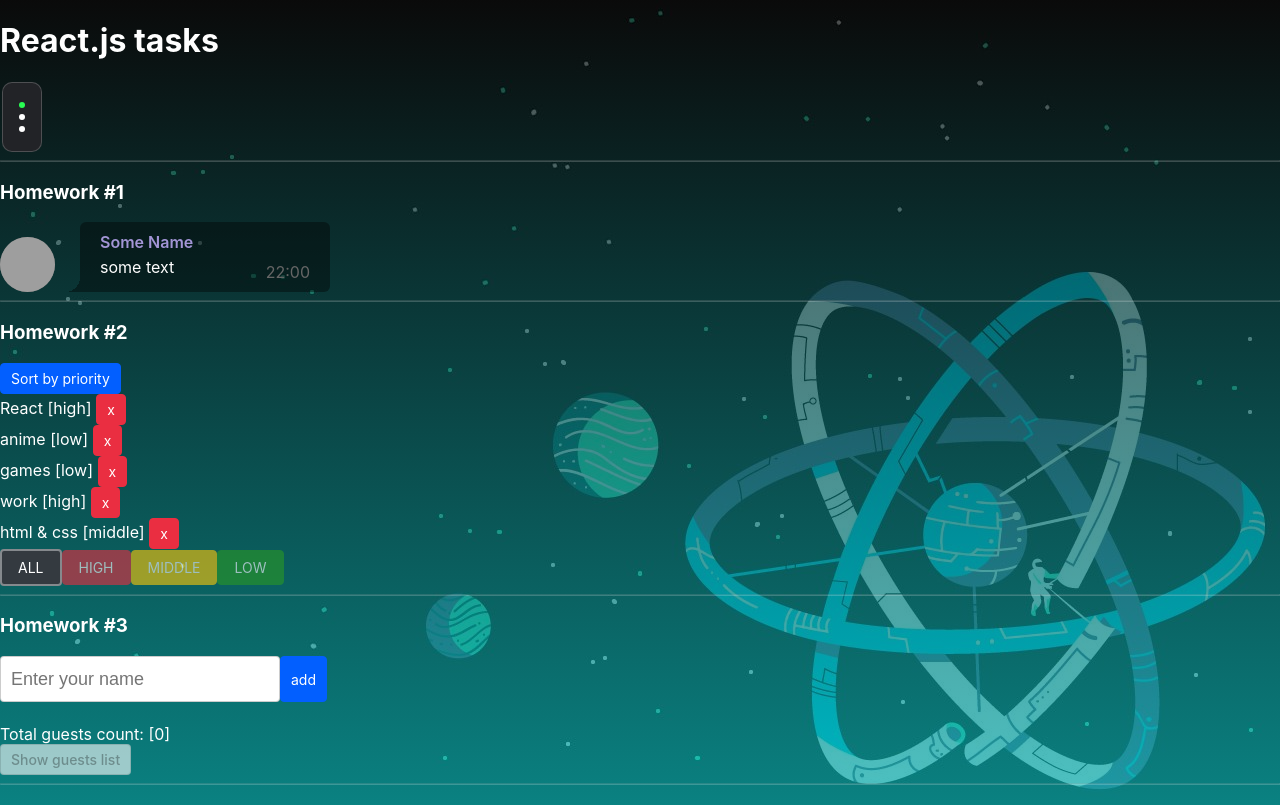
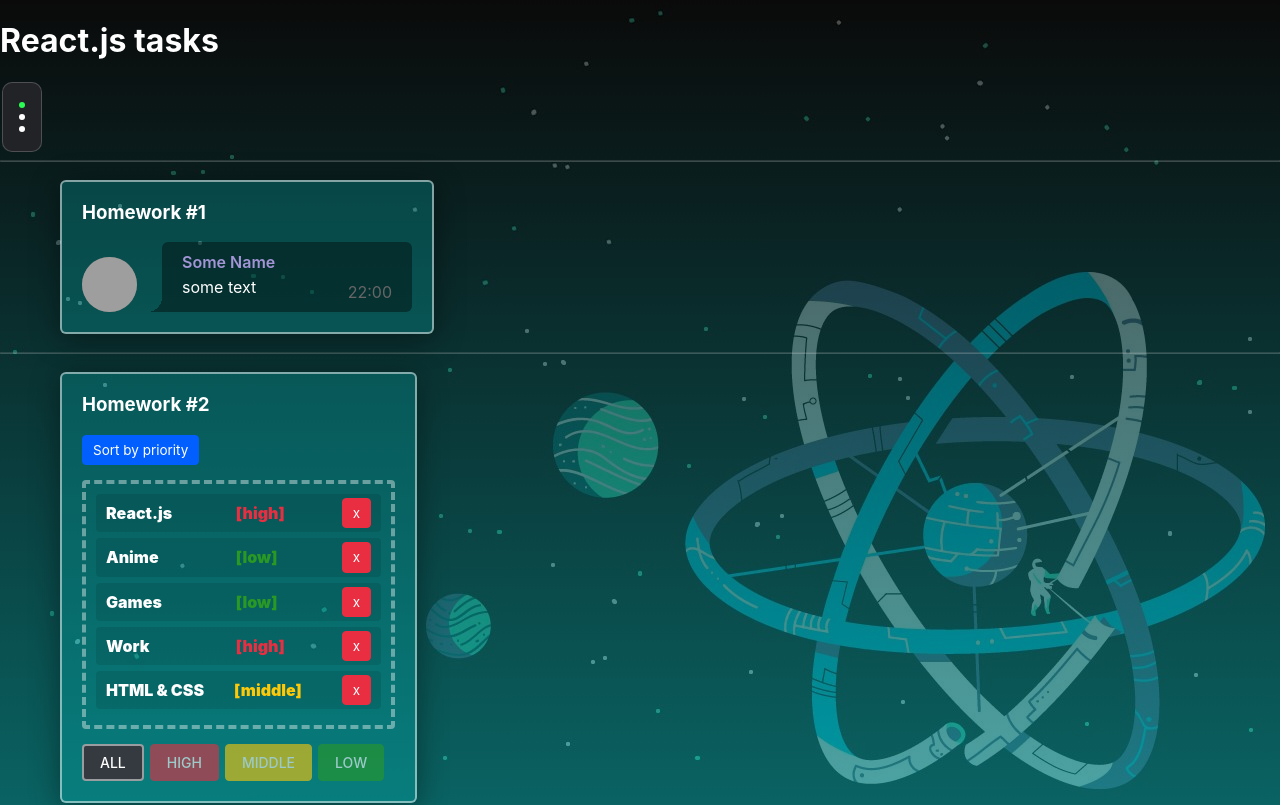
Before and after one commit to insane4l/INCUBATOR-Tasks-From-Ignat, a React (Create React App) app: page /#/pre-junior in a window 1280 px wide. Shown: the top 805 px of the page. Built offline with nearby package versions, Linux system fonts and the light colour scheme; grey boxes are pictures that could not be loaded.

Commit message:
Some styles added (HTML & CSS)

```diff
--- a/src/index.css
+++ b/src/index.css
@@ -4,6 +4,7 @@
 
 body {
     margin: 0;
+    padding-bottom: 50px;
     font-family: -apple-system, BlinkMacSystemFont, 'Segoe UI', 'Roboto', 'Oxygen',
     'Ubuntu', 'Cantarell', 'Fira Sans', 'Droid Sans', 'Helvetica Neue',
     sans-serif;
@@ -29,3 +30,13 @@
     outline: none;
     border: none;
 }
+
+.hw_section {
+    display: inline-block;
+    padding: 0 20px 20px 20px;
+    margin: 10px 0 10px 60px;
+    border: 2px solid rgba(255, 255, 255, .5);
+    border-radius: 6px;
+    background-color: rgba(0, 235, 235, 0.2);
+    box-shadow: 0 5px 30px rgb(0 0 0 / 40%);
+}
--- a/src/p2-homeworks/h1/HW1.tsx
+++ b/src/p2-homeworks/h1/HW1.tsx
@@ -12,10 +12,9 @@
     return (
         <div>
             <hr/>
+            <section className="hw_section">
+
                 <h3>Homework #1</h3>
-
-
-            {/*should work (должно работать)*/}
 
                 <Message
                     avatar={messageData.avatar}
@@ -24,6 +23,7 @@
                     time={messageData.time}
                 />
 
+            </section>
             {/* <hr/> */}
             {/*для личного творчества, могу проверить*/}
             {/*<AlternativeMessage/>*/}
--- a/src/p2-homeworks/h2/Affair.tsx
+++ b/src/p2-homeworks/h2/Affair.tsx
@@ -1,6 +1,7 @@
 import React from 'react'
 import SuperButton from '../h4/common/c2-SuperButton/SuperButton'
 import { AffairType } from './HW2'
+import s from './Affairs.module.css'
 
 type AffairPropsType = {
     affair: AffairType
@@ -12,12 +13,14 @@
         props.deleteAffairCallback(props.affair._id)
     }
 
+    const affairCN = `${s.affair__item} ${s[props.affair.priority]}`
+
     return (
-        <div>
-            <span>{props.affair.name}</span>
-            <span> [{props.affair.priority}] </span>
+        <div className={affairCN}>
+            <span className={s.affair__item_name}>{props.affair.name}</span>
+            <span className={s.affair__item_priority}> [{props.affair.priority}] </span>
 
-            <SuperButton btnStyle="danger" onClick={deleteCallback}>x</SuperButton>
+            <SuperButton className={s.affair__item_btn} btnStyle="danger" onClick={deleteCallback}>x</SuperButton>
         </div>
     )
 }
--- a/src/p2-homeworks/h2/Affairs.module.css
+++ b/src/p2-homeworks/h2/Affairs.module.css
@@ -1,3 +1,63 @@
+.affairs__wrapper {
+    padding: 10px;
+    margin: 15px 0;
+    border: 4px dashed rgba(255,255,255, .4);
+    border-radius: 4px;
+}
+
+.affair__item {
+    display: flex;
+    justify-content: space-between;
+    align-items: center;
+    padding: 4px 10px;
+    margin-bottom: 6px;
+    border-radius: 4px;
+    background-color: rgba(0,0,0, .1);
+}
+/* .affair__item.low {
+    border-bottom: 2px solid rgba(42, 153, 36, .6);
+    border-right: 2px solid rgba(42, 153, 36, .6);
+    border-left: 2px solid rgba(42, 153, 36, .6);
+}
+.affair__item.middle {
+    border-bottom: 2px solid rgba(255, 201, 7, .6);
+    border-right: 2px solid rgba(255, 201, 7, .6);
+    border-left: 2px solid rgba(255, 201, 7, .6);
+}
+.affair__item.high {
+    border-bottom: 2px solid rgba(234, 46, 65, .6);
+    border-right: 2px solid rgba(234, 46, 65, .6);
+    border-left: 2px solid rgba(234, 46, 65, .6);
+} */
+
+.affair__item_name {
+    margin-right: 30px;
+    font-weight: 900;
+}
+.affair__item_priority {
+    min-width: 66px;
+    margin-right: 40px;
+    margin-left: auto;
+    font-weight: 900;
+}
+.low .affair__item_priority{
+    color: #2a9924;
+}
+.middle .affair__item_priority{
+    color: #ffc907;
+}
+.high .affair__item_priority{
+    color: #ea2e41;
+}
+
+
+
+.filter__btns_wrapper {
+    display: flex;
+    gap: 6px;
+}
+
+
 .affairs_form{
     display: flex;
 }
@@ -12,5 +72,5 @@
 }
 .filter__btn_active {
     opacity: 1;
-    border: 2px solid rgba(255,255,255, .4);
+    border: 2px solid rgba(255,255,255, .5);
 }
--- a/src/p2-homeworks/h2/Affairs.tsx
+++ b/src/p2-homeworks/h2/Affairs.tsx
@@ -55,9 +55,14 @@
 
             <SuperButton btnStyle="primary" disabled={currentFilter !== 'all'} onClick={sortAllByPriority}>Sort by priority</SuperButton>
 
-            {mappedAffairs}
+            <div className={s.affairs__wrapper}>
+                {mappedAffairs}
+            </div>
 
-            {mappedFilterBtns}
+            <div className={s.filter__btns_wrapper}>
+                {mappedFilterBtns}
+            </div>
+
             {/* <SuperButton upperCase btnStyle="dark" btnSize='medium' className={setClassList('all')} onClick={setAll}>All</SuperButton>
             <SuperButton upperCase btnStyle="danger" btnSize='medium' className={setClassList('high')} onClick={setHigh}>High</SuperButton>
             <SuperButton upperCase btnStyle="warning" btnSize='medium' className={setClassList('middle')} onClick={setMiddle}>Middle</SuperButton>
--- a/src/p2-homeworks/h2/HW2.tsx
+++ b/src/p2-homeworks/h2/HW2.tsx
@@ -20,11 +20,11 @@
 
 // constants
 const defaultAffairs: Array<AffairType> = [
-    {_id: 1, name: 'React', priority: 'high'},
-    {_id: 2, name: 'anime', priority: 'low'},
-    {_id: 3, name: 'games', priority: 'low'},
-    {_id: 4, name: 'work', priority: 'high'},
-    {_id: 5, name: 'html & css', priority: 'middle'},
+    {_id: 1, name: 'React.js', priority: 'high'},
+    {_id: 2, name: 'Anime', priority: 'low'},
+    {_id: 3, name: 'Games', priority: 'low'},
+    {_id: 4, name: 'Work', priority: 'high'},
+    {_id: 5, name: 'HTML & CSS', priority: 'middle'},
 ]
 
 const filterButtons: Array<FilterButtonType> = [
@@ -74,22 +74,18 @@
     return (
         <div>
             <hr/>
+            <section className="hw_section">
                 <h3>Homework #2</h3>
 
-            {/*should work (должно работать)*/}
                 <Affairs
                     data={filteredAffairs}
                     currentFilter={filter}
                     setFilter={setFilter}
                     deleteAffairCallback={deleteAffairCallback}
                     sortByPriorityCallback={sortByPriorityCallback}
-                filterButtons={filterButtons}
-            />
+                    filterButtons={filterButtons} />
 
-            {/* <hr/> */}
-            {/*для личного творчества, могу проверить*/}
-            {/*<AlternativeAffairs/>*/}
-            {/* <hr/> */}
+            </section>
         </div>
     )
 }
--- a/src/p2-homeworks/h3/Greeting.module.css
+++ b/src/p2-homeworks/h3/Greeting.module.css
@@ -4,3 +4,28 @@
 .submit_btn {
     height: 46px;
 }
+
+.guests_counter {
+    margin-bottom: 10px;
+}
+
+.guests_counter span {
+    color: yellow;
+    font-weight: 500;
+}
+
+.guest__list {
+    display: flex;
+    flex-wrap: wrap;
+    gap: 5px;
+    max-width: 325px;
+    padding: 0;
+    list-style-type: none;
+}
+
+.guest__list_item {
+    padding: 6px;
+    border-radius: 4px;
+    font-weight: 500;
+    background-color: rgba(0,0,0, .1);
+}
--- a/src/p2-homeworks/h3/Greeting.tsx
+++ b/src/p2-homeworks/h3/Greeting.tsx
@@ -40,10 +40,12 @@
             </div>
 
 
-            <div>Total guests count: [{totalUsers}]</div>
+            <div className={s.guests_counter}>Total guests count: [<span>{totalUsers}</span>]</div>
+
             <SuperButton disabled={totalUsers <= 0} btnStyle="dark" onClick={showGuestsList}>
                 {isDisplayedGuests ? 'Hide' : 'Show'} guests list
             </SuperButton>
+
             {isDisplayedGuests && <GuestsList users={users} deleteUser={deleteUser} />}
         </div>
     )
--- a/src/p2-homeworks/h3/GuestsList.tsx
+++ b/src/p2-homeworks/h3/GuestsList.tsx
@@ -12,9 +12,9 @@
 
 
     return (
-        <ul>
+        <ul className={s.guest__list}>
             {users.map(el => (
-                <li key={el._id}>
+                <li key={el._id} className={s.guest__list_item}>
                     {el.name} <SuperButton btnStyle="danger" onClick={() => deleteUser(el._id)}> x </SuperButton>
                 </li>
             ))}
--- a/src/p2-homeworks/h3/HW3.tsx
+++ b/src/p2-homeworks/h3/HW3.tsx
@@ -24,14 +24,13 @@
     return (
         <div>
             <hr/>
-            <h3>Homework #3</h3>
+            <section className="hw_section">
 
-            <GreetingContainer users={users} addUserCallback={addUserCallback} deleteUser={deleteUser} />
+                <h3>Homework #3</h3>
 
-            {/* <hr/> */}
-            {/*для личного творчества, могу проверить*/}
-            {/*<AlternativeGreeting/>*/}
-            {/* <hr/> */}
+                <GreetingContainer users={users} addUserCallback={addUserCallback} deleteUser={deleteUser} />
+
+            </section>
         </div>
     )
 }
--- a/src/p2-homeworks/h4/HW4.tsx
+++ b/src/p2-homeworks/h4/HW4.tsx
@@ -22,6 +22,7 @@
     return (
         <div>
             <hr/>
+            <section className="hw_section">
                 <h3>Homework #4</h3>
 
                 <div className={s.column}>
@@ -65,13 +66,7 @@
                     {/*// onChange тоже должен работать*/}
                     <SuperCheckbox checked={checked} onChange={testOnChange}/>
                 </div>
-
-            {/* <hr/> */}
-            {/*для личного творчества, могу проверить*/}
-            {/*<AlternativeSuperInputText/>*/}
-            {/*<AlternativeSuperButton/>*/}
-            {/*<AlternativeSuperCheckbox/>*/}
-            {/* <hr/> */}
+            </section>
         </div>
     )
 }
--- a/src/p2-homeworks/h4/common/c2-SuperButton/SuperButton.module.css
+++ b/src/p2-homeworks/h4/common/c2-SuperButton/SuperButton.module.css
@@ -8,8 +8,6 @@
 	font-family: inherit;
 	font-weight: 400;
 	text-align: center;
-	vertical-align: middle;
-	font-size: 14px;
 	line-height: 1.5;
 	transition: all 0.2s;
 }
@@ -125,14 +123,18 @@
 /* Sizes */
 .small {
     padding: 4px 10px;
+	font-size: 13.5px;
 }
 .medium {
     padding: 6px 16px;
+	font-size: 14px;
 }
 .large {
     padding: 8px 22px;
+	font-size: 14px;
 }
 
 .upperCase {
 	text-transform: uppercase;
+	font-weight: 500;
 }
```
Lines whose indentation alone changed are shown as unchanged.
